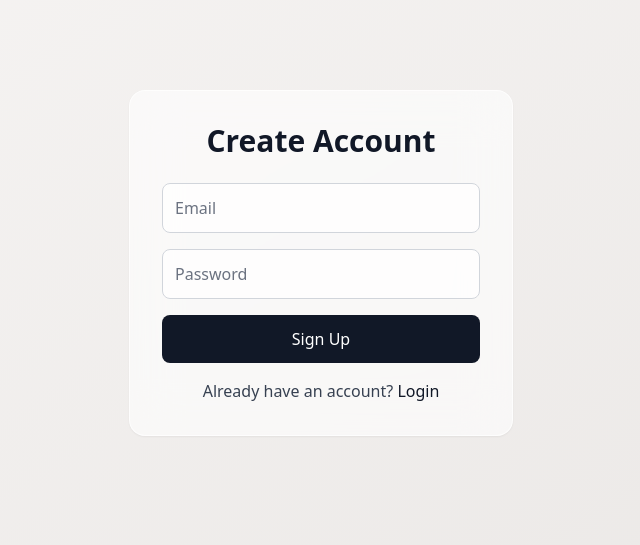
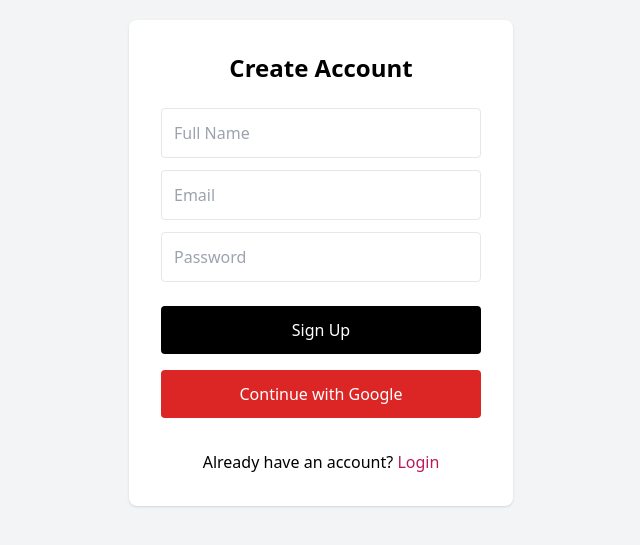
Before and after one commit to deepuhacker9-source/Artclub, a Next.js app: page /signup in a window 1280 px wide. Shown: the part 137-682 px from the top of the page, without its empty margins (319-959 px from the left). Built offline with nearby package versions, Linux system fonts and the light colour scheme; no server answers.

Commit message:
Update signup.js

```diff
--- a/pages/signup.js
+++ b/pages/signup.js
@@ -1,85 +1,96 @@
 import { useState } from "react";
 import { supabase } from "../lib/supabaseClient";
 import { useRouter } from "next/router";
-import { motion } from "framer-motion";
 
 export default function Signup() {
   const router = useRouter();
+  const [name, setName] = useState("");
   const [email, setEmail] = useState("");
   const [password, setPassword] = useState("");
-  const [message, setMessage] = useState("");
+  const [msg, setMsg] = useState("");
 
-  async function handleSignup(e) {
-    e.preventDefault();
-    const { error } = await supabase.auth.signUp({ email, password });
+  const signupEmail = async () => {
+    setMsg("");
 
-    if (error) {
-      setMessage("❌ " + error.message);
-    } else {
-      setMessage("✅ Account created!");
-      setTimeout(() => router.push("/login"), 800);
+    const { data, error } = await supabase.auth.signUp({
+      email,
+      password,
+      options: {
+        data: { full_name: name }
       }
+    });
+
+    if (error) return setMsg(error.message);
+
+    // Create profile
+    await supabase.from("profiles").upsert({
+      id: data.user.id,
+      auth_id: data.user.id,
+      name: name,
+      email: email,
+      role: "customer"
+    });
+
+    router.push("/");
+  };
+
+  const signupGoogle = async () => {
+    const { error } = await supabase.auth.signInWithOAuth({
+      provider: "google",
+      options: {
+        redirectTo: "https://artclub-7yis24o4a-deepaks-projects-e5f3ec48.vercel.app"
       }
+    });
+    if (error) alert(error.message);
+  };
 
   return (
-    <div className="h-screen w-full bg-gradient-to-br from-[#f7f5f4] to-[#eae7e5] flex items-center justify-center px-4">
+    <div className="min-h-screen flex items-center justify-center bg-gray-100">
+      <div className="bg-white p-8 rounded-lg shadow w-96">
+        <h1 className="text-2xl font-semibold mb-6 text-center">Create Account</h1>
 
-      <motion.div
-        initial={{ opacity: 0, y: 25 }}
-        animate={{ opacity: 1, y: 0 }}
-        transition={{ duration: 0.6 }}
-        className="bg-white/60 backdrop-blur-xl border border-white/70 shadow-sm p-8 rounded-2xl w-full max-w-sm"
-      >
-        <h1 className="text-3xl font-semibold text-gray-900 text-center mb-6">
-          Create Account
-        </h1>
+        <input
+          type="text"
+          placeholder="Full Name"
+          className="w-full p-3 border rounded mb-3"
+          onChange={(e) => setName(e.target.value)}
+        />
 
-        <form className="space-y-4" onSubmit={handleSignup}>
-
-          <motion.input
-            whileFocus={{ scale: 1.01 }}
-            className="w-full p-3 rounded-lg bg-white/70 border border-gray-300 text-gray-800 placeholder-gray-500 outline-none focus:border-gray-500 transition"
+        <input
+          type="email"
           placeholder="Email"
+          className="w-full p-3 border rounded mb-3"
           onChange={(e) => setEmail(e.target.value)}
         />
 
-          <motion.input
+        <input
           type="password"
-            whileFocus={{ scale: 1.01 }}
-            className="w-full p-3 rounded-lg bg-white/70 border border-gray-300 text-gray-800 placeholder-gray-500 outline-none focus:border-gray-500 transition"
           placeholder="Password"
+          className="w-full p-3 border rounded mb-6"
           onChange={(e) => setPassword(e.target.value)}
         />
 
-          <motion.button
-            whileTap={{ scale: 0.97 }}
-            className="w-full p-3 rounded-lg bg-gray-900 text-white font-medium hover:bg-black transition"
-            type="submit"
+        <button
+          onClick={signupEmail}
+          className="w-full bg-black text-white py-3 rounded mb-4"
         >
           Sign Up
-          </motion.button>
-        </form>
+        </button>
 
-        {message && (
-          <p
-            className={`mt-4 text-center ${
-              message.startsWith("❌") ? "text-red-600" : "text-green-600"
-            }`}
+        <button
+          onClick={signupGoogle}
+          className="w-full bg-red-600 text-white py-3 rounded mb-4"
         >
-            {message}
+          Continue with Google
+        </button>
+
+        {msg && <p className="text-red-600 text-center">{msg}</p>}
+
+        <p className="text-center mt-4">
+          Already have an account?{" "}
+          <a href="/login" className="text-pink-700 font-medium">Login</a>
         </p>
-        )}
-
-        <p className="text-gray-700 text-center mt-4">
-          Already have an account?{" "}
-          <span
-            onClick={() => router.push("/login")}
-            className="text-gray-900 cursor-pointer hover:underline"
-          >
-            Login
-          </span>
-        </p>
-      </motion.div>
+      </div>
     </div>
   );
 }
```
Lines whose indentation alone changed are shown as unchanged.
